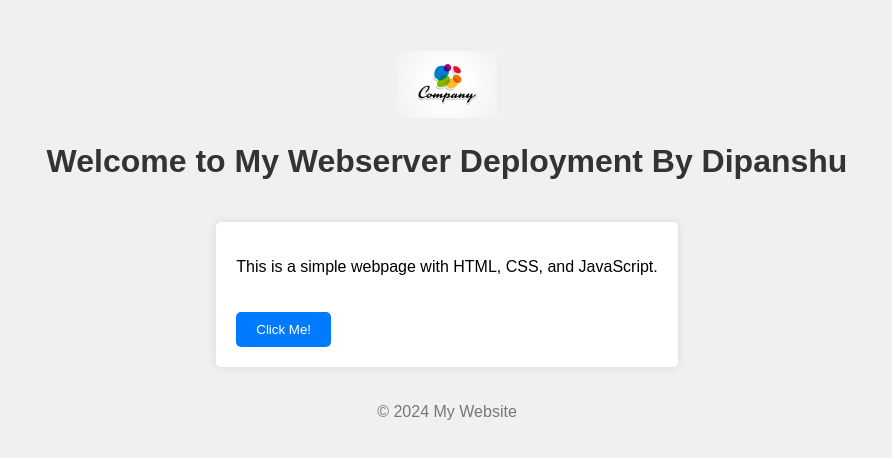
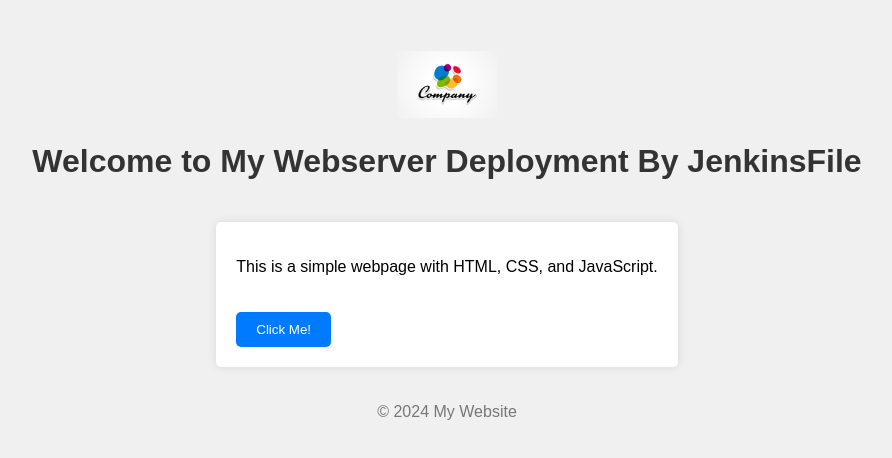
Before and after one commit to dipanshur/webserver-9am, a plain HTML site: page index.html in a window 1280 px wide. Shown: the part 156-614 px from the top of the page, without its empty margins (193-1085 px from the left). Drawn offline with Linux system fonts and the light colour scheme.

Commit message:
destroy stage

```diff
--- a/index.html
+++ b/index.html
@@ -9,7 +9,7 @@
 <body>
     <header>
         <img src="images/logo.png" alt="Logo" id="logo">
-        <h1>Welcome to My Webserver Deployment By Dipanshu</h1>
+        <h1>Welcome to My Webserver Deployment By JenkinsFile</h1>
     </header>
     <main>
         <p>This is a simple webpage with HTML, CSS, and JavaScript.</p>
```
